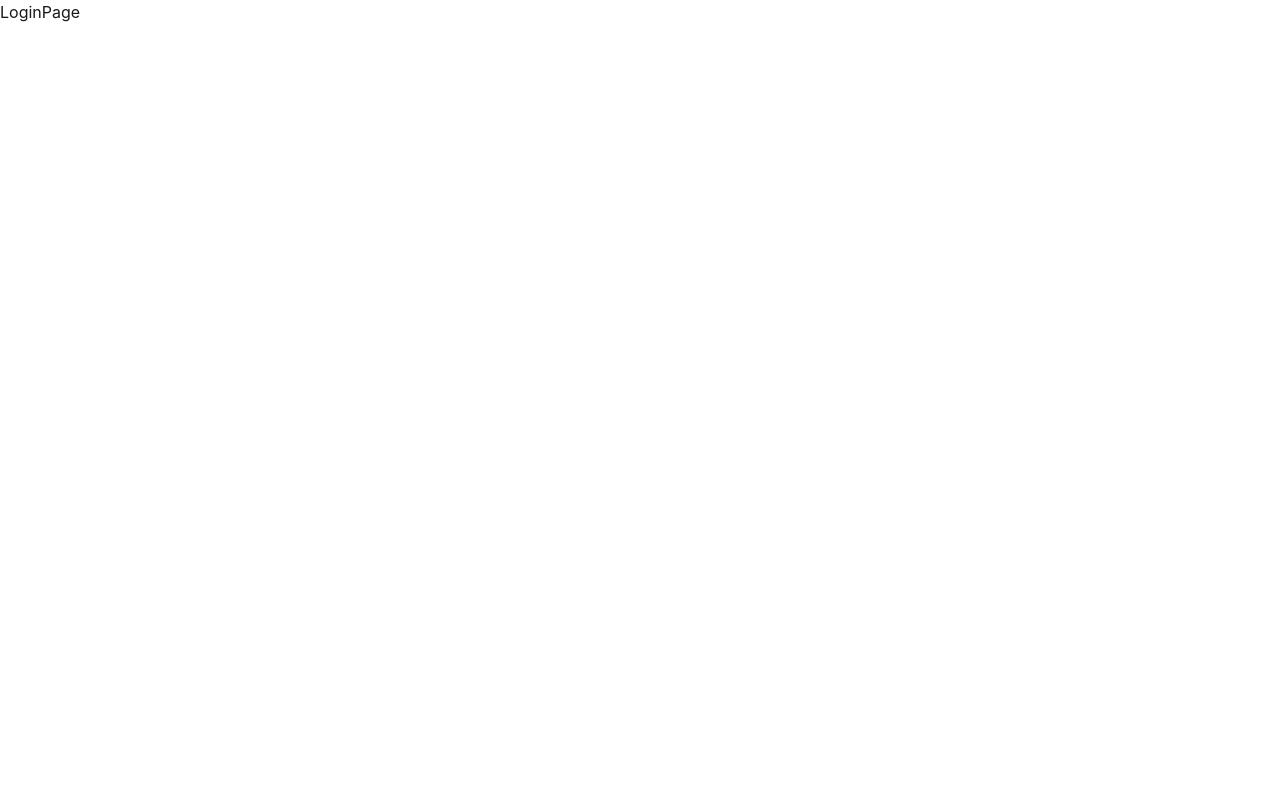
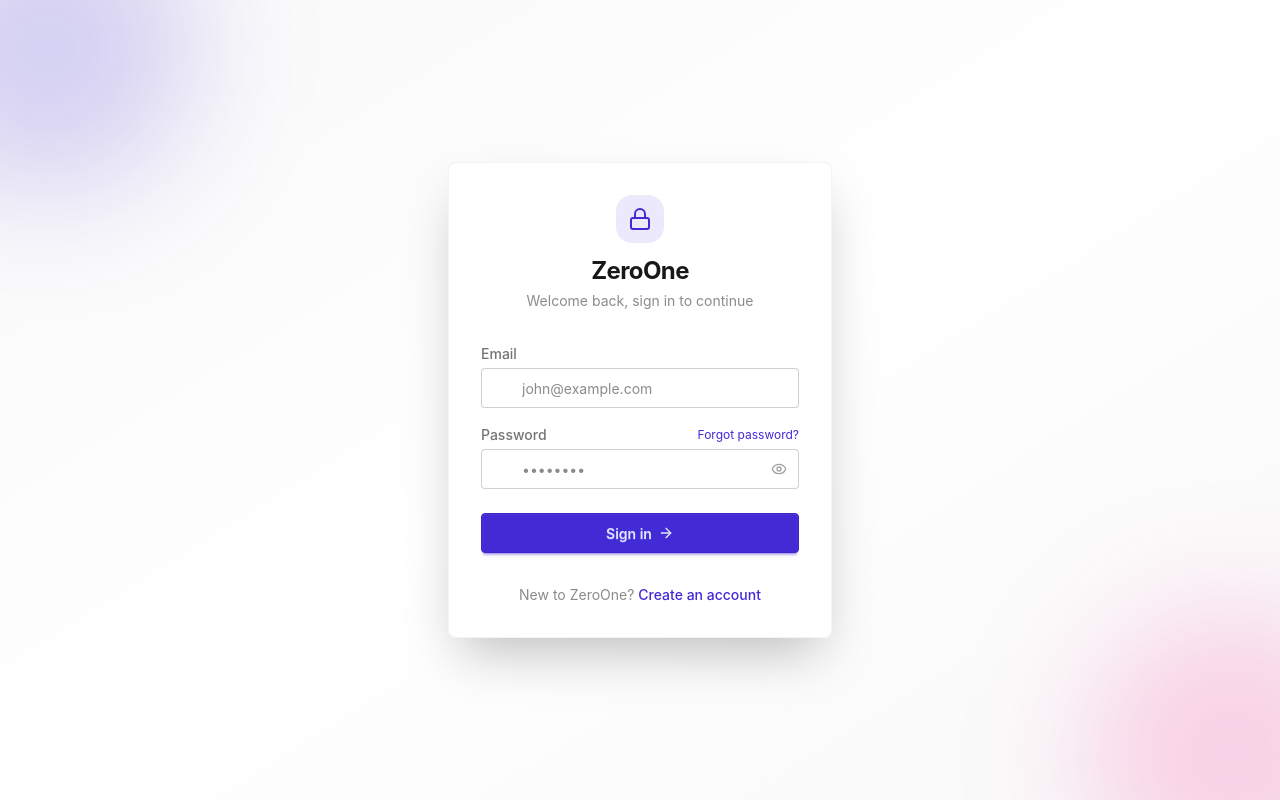
Before and after one commit to Manjeetsaini25/ZeroOne_frontend, a React (Vite) app: page /login in a window 1280 px wide. Built offline with nearby package versions, Linux system fonts and the light colour scheme.

Commit message:
design login page - 05

```diff
--- a/package.json
+++ b/package.json
@@ -13,6 +13,7 @@
     "@hookform/resolvers": "^5.4.0",
     "@tailwindcss/vite": "^4.3.3",
     "daisyui": "^5.7.0",
+    "lucide-react": "^1.25.0",
     "react": "^19.2.7",
     "react-dom": "^19.2.7",
     "react-hook-form": "^7.82.0",
--- a/src/pages/Login.jsx
+++ b/src/pages/Login.jsx
@@ -1,11 +1,144 @@
+import { useState } from 'react';
+import { useForm } from 'react-hook-form';
+import { zodResolver } from '@hookform/resolvers/zod';
+import { z } from 'zod';
+import { Mail, Lock, Eye, EyeOff, ArrowRight, Loader2, AlertCircle } from 'lucide-react';
 
-function Login(){
+const loginSchema = z.object({
+  emailId: z.string().min(1, 'Email is required').email('Enter a valid email'),
+  password: z.string().min(8, 'Password must be at least 8 characters'),
+});
 
-    return(
-        <>
-        LoginPage
-        </>
-    )
+function Login() {
+  const [showPassword, setShowPassword] = useState(false);
+  const [isSubmitting, setIsSubmitting] = useState(false);
+
+  const {
+    register,
+    handleSubmit,
+    formState: { errors },
+  } = useForm({ resolver: zodResolver(loginSchema), mode: 'onBlur' });
+
+  const onSubmit = async (data) => {
+    setIsSubmitting(true);
+    try {
+      // Replace with your real auth call
+      await new Promise((resolve) => setTimeout(resolve, 900));
+      console.log(data);
+    } finally {
+      setIsSubmitting(false);
+    }
+  };
+
+  return (
+    <div className="min-h-screen flex items-center justify-center p-4 bg-gradient-to-br from-base-200 via-base-100 to-base-200 relative overflow-hidden">
+      {/* Ambient background accents */}
+      <div className="absolute -top-24 -left-24 w-72 h-72 bg-primary/20 rounded-full blur-3xl" />
+      <div className="absolute -bottom-24 -right-24 w-72 h-72 bg-secondary/20 rounded-full blur-3xl" />
+
+      <div className="card w-full max-w-sm bg-base-100/80 backdrop-blur-xl shadow-2xl border border-base-content/5 relative">
+        <div className="card-body p-8">
+          {/* Brand */}
+          <div className="flex flex-col items-center gap-1 mb-2">
+            <div className="w-12 h-12 rounded-2xl bg-primary/10 flex items-center justify-center mb-2">
+              <Lock className="w-6 h-6 text-primary" />
+            </div>
+            <h2 className="text-2xl font-bold tracking-tight">ZeroOne</h2>
+            <p className="text-sm text-base-content/50">Welcome back, sign in to continue</p>
+          </div>
+
+          <form onSubmit={handleSubmit(onSubmit)} className="mt-4 space-y-4" noValidate>
+            {/* Email */}
+            <div className="form-control">
+              <label className="label pb-1">
+                <span className="label-text font-medium">Email</span>
+              </label>
+              <div className="relative">
+                <Mail className="w-4 h-4 absolute left-3 top-1/2 -translate-y-1/2 text-base-content/40" />
+                <input
+                  type="email"
+                  autoComplete="email"
+                  placeholder="john@example.com"
+                  className={`input input-bordered w-full pl-10 transition-colors ${
+                    errors.emailId ? 'input-error' : 'focus:border-primary'
+                  }`}
+                  {...register('emailId')}
+                />
+              </div>
+              {errors.emailId && (
+                <span className="flex items-center gap-1 text-error text-xs mt-1.5">
+                  <AlertCircle className="w-3.5 h-3.5" />
+                  {errors.emailId.message}
+                </span>
+              )}
+            </div>
+
+            {/* Password */}
+            <div className="form-control">
+              <div className="flex items-center justify-between pb-1">
+                <label className="label p-0">
+                  <span className="label-text font-medium">Password</span>
+                </label>
+                <a href="#" className="text-xs text-primary hover:underline">
+                  Forgot password?
+                </a>
+              </div>
+              <div className="relative">
+                <Lock className="w-4 h-4 absolute left-3 top-1/2 -translate-y-1/2 text-base-content/40" />
+                <input
+                  type={showPassword ? 'text' : 'password'}
+                  autoComplete="current-password"
+                  placeholder="••••••••"
+                  className={`input input-bordered w-full pl-10 pr-10 transition-colors ${
+                    errors.password ? 'input-error' : 'focus:border-primary'
+                  }`}
+                  {...register('password')}
+                />
+                <button
+                  type="button"
+                  onClick={() => setShowPassword((v) => !v)}
+                  className="absolute right-3 top-1/2 -translate-y-1/2 text-base-content/40 hover:text-base-content/70"
+                  tabIndex={-1}
+                  aria-label={showPassword ? 'Hide password' : 'Show password'}
+                >
+                  {showPassword ? <EyeOff className="w-4 h-4" /> : <Eye className="w-4 h-4" />}
+                </button>
+              </div>
+              {errors.password && (
+                <span className="flex items-center gap-1 text-error text-xs mt-1.5">
+                  <AlertCircle className="w-3.5 h-3.5" />
+                  {errors.password.message}
+                </span>
+              )}
+            </div>
+
+            {/* Submit */}
+            <button
+              type="submit"
+              disabled={isSubmitting}
+              className="btn btn-primary w-full mt-2 group"
+            >
+              {isSubmitting ? (
+                <Loader2 className="w-4 h-4 animate-spin" />
+              ) : (
+                <>
+                  Sign in
+                  <ArrowRight className="w-4 h-4 transition-transform group-hover:translate-x-0.5" />
+                </>
+              )}
+            </button>
+          </form>
+
+          <p className="text-center text-sm text-base-content/50 mt-6">
+            New to ZeroOne?{' '}
+            <a href="/signup" className="text-primary font-medium hover:underline">
+              Create an account
+            </a>
+          </p>
+        </div>
+      </div>
+    </div>
+  );
 }
 
-export default Login
+export default Login;
--- a/src/pages/Signup.jsx
+++ b/src/pages/Signup.jsx
@@ -19,7 +19,7 @@ function Signup(){
   const onSubmit = (data) => {
     console.log(data);
 
-    // Backend data ko send kar dena chaiye?
+    // data needed to send at backend
   };
 
   return (
```
Also changed, not shown: 1 other file (tests, documents, lock files or other folders).
